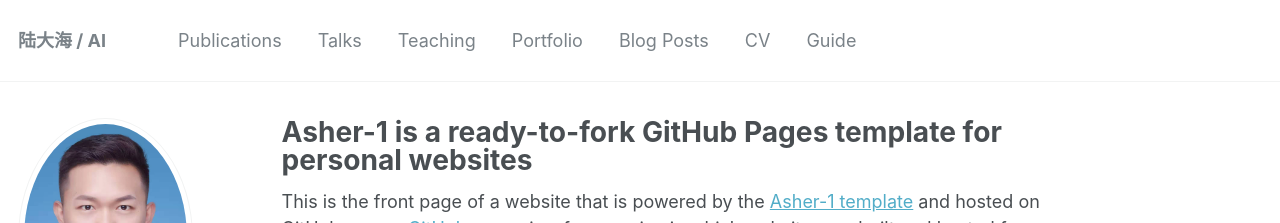
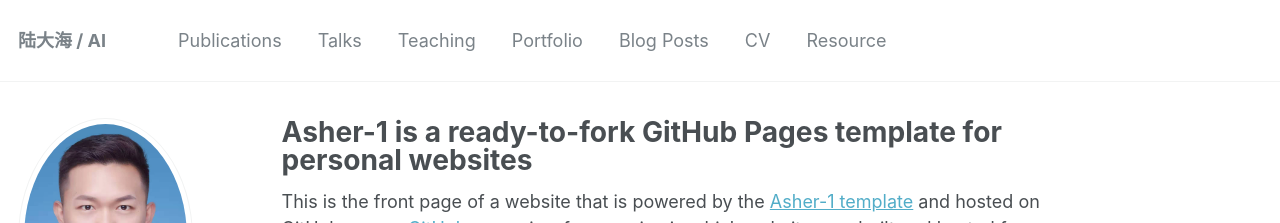
Before and after one commit to Asher-1/Asher-1.github.io, a Jekyll site: the page built from _pages/about.md, in a window 1280 px wide. Shown: the top 223 px of the page. Built offline with Jekyll 4.4.1, drawn with Linux system fonts in a browser that asks for light colours; some web fonts are replaced; some of the changed text lies outside the part shown.

Commit message:
update broken url

```diff
--- a/_data/navigation.yml
+++ b/_data/navigation.yml
@@ -18,5 +18,5 @@
   - title: "CV"
     url: /cv/
 
-  - title: "Guide"
-    url: /markdown/
+  - title: "Resource"
+    url: /resource/
--- a/_pages/about.md
+++ b/_pages/about.md
@@ -47,4 +47,4 @@
 
 For more info
 ------
-More info about configuring Asher-1 can be found in [the guide](https://Asher-1.github.io/markdown/). The [guides for the Minimal Mistakes theme](https://mmistakes.github.io/minimal-mistakes/docs/configuration/) (which this theme was forked from) might also be helpful.
+More info about configuring Asher-1 can be found in [the resource](https://Asher-1.github.io/resource/). The [guides for the Minimal Mistakes theme](https://mmistakes.github.io/minimal-mistakes/docs/configuration/) (which this theme was forked from) might also be helpful.
--- a/assets/css/academicons.css
+++ b/assets/css/academicons.css
@@ -106,10 +106,10 @@
 .ai-figshare-square:before {
   content: "\e827";
 }
-.ai-google-scholar:before {
+.ai-wechat:before {
   content: "\e828";
 }
-.ai-google-scholar-square:before {
+.ai-wechat-square:before {
   content: "\e829";
 }
 .ai-ieee:before {
--- a/files/ErowCloudViewer/updates.json
+++ b/files/ErowCloudViewer/updates.json
@@ -1,3 +1,3 @@
 version https://git-lfs.github.com/spec/v1
-oid sha256:7adebfb0464600b3f8db8db7d642e17ebd0b5f3799797cea1e38d04e56a8e3ca
-size 5034
+oid sha256:aa5c44c082d410ba5dab1471a00ee1fe93460e367ba90e92d727cccfde08fa0d
+size 5003
```
Also changed, not shown: _pages/resource.md (renamed from _pages/markdown.md, +2 -2 lines), assets/css/academicons.min.css, 1 other file.
